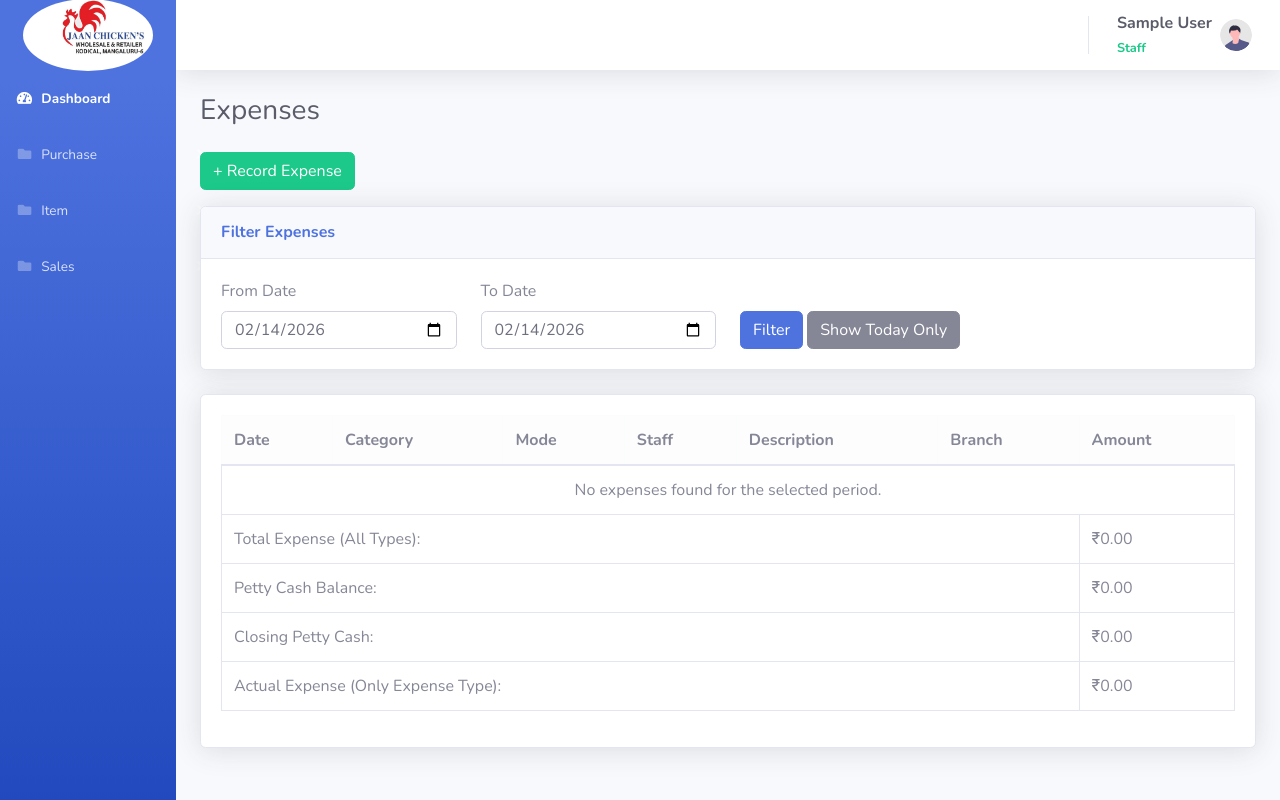
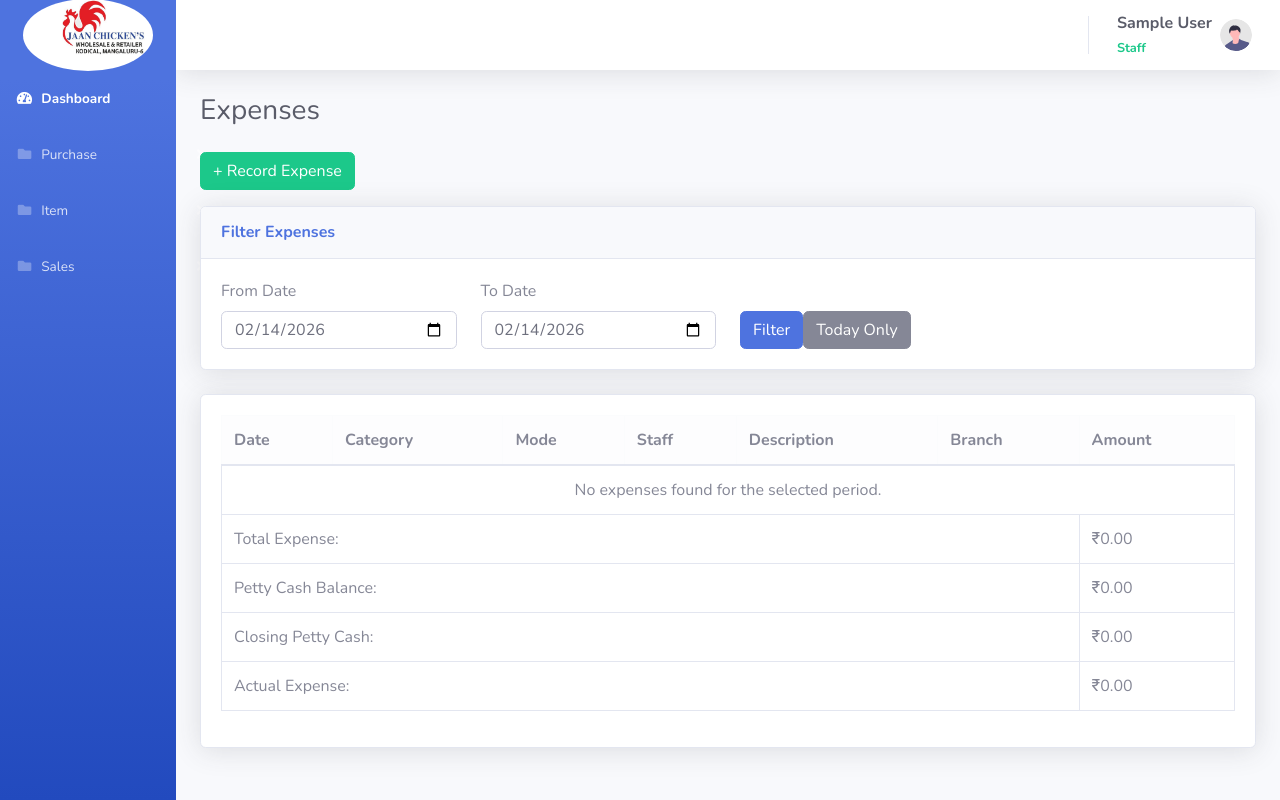
Before and after one commit to harshith-99/meat_shop, a Django app: page /accounts/expenses/ in a window 1280 px wide. Run offline with Django 5.2, Linux system fonts and the light colour scheme; the visitor is signed in with stand-in values (Sample User, id 1); parts of the project's set-up code (start-up, migrations or seed data) failed here and were passed over; some libraries are stand-ins or nearby versions.

Commit message:
commited on 03032026

```diff
--- a/accounts/views.py
+++ b/accounts/views.py
@@ -819,16 +819,14 @@ def expense_list(request):
     user = request.user
     is_admin_like = user.role in ['admin', 'super_admin']
 
-    # Filters
+    today = date.today()
+
+    # Get filter values from GET
     branch_id = request.GET.get('branch')
     from_date_str = request.GET.get('from_date')
     to_date_str = request.GET.get('to_date')
 
-    today = date.today()
-
-    expenses = Expense.objects.filter(delete_status=False).select_related('expense', 'staff', 'branch')
-
-    # Default to TODAY if no dates provided
+    # Parse dates safely — default to today only if invalid
     from_date = today
     to_date = today
 
@@ -844,6 +842,14 @@ def expense_list(request):
         except ValueError:
             to_date = today
 
+    # Base queryset with date filter always applied
+    expenses = Expense.objects.filter(
+        delete_status=False,
+        payment_date__gte=from_date,
+        payment_date__lte=to_date
+    ).select_related('expense', 'staff', 'branch')
+
+    # Branch filter
     selected_branch = None
     if is_admin_like:
         if branch_id and branch_id.isdigit():
@@ -858,19 +864,14 @@ def expense_list(request):
 
     expenses = expenses.order_by('-payment_date')
 
-    # ───────── 1. Total Expense (all filtered) ─────────
+    # ───────── Calculations (unchanged) ─────────
     total_expense = expenses.aggregate(total=Sum('amount'))['total'] or Decimal('0.00')
 
-    # ───────── 2. Petty Cash Balance ─────────
-    # Assuming there's only one row or we take the latest/first one
     petty_cash = PettyCashBalance.objects.first()
     petty_cash_balance = petty_cash.balance if petty_cash else Decimal('0.00')
 
-    # ───────── 3. Closing Petty Cash ─────────
     closing_petty_cash = petty_cash_balance - total_expense
 
-    # ───────── 4. Actual Expense = Closing Petty Cash - Total of type 'expense' ─────────
-    expense_type = ExpenseCategory.objects.filter(type='expense')
     total_expense_only = expenses.filter(expense__type='expense').aggregate(total=Sum('amount'))['total'] or Decimal('0.00')
     actual_expense = closing_petty_cash - total_expense_only
 
@@ -879,10 +880,9 @@ def expense_list(request):
         'branches': Branch.objects.all() if is_admin_like else [],
         'is_admin_like': is_admin_like,
         'selected_branch': selected_branch,
-        'from_date': from_date.strftime('%Y-%m-%d'),  # format for input value
-        'to_date': to_date.strftime('%Y-%m-%d'),
+        'from_date': from_date.strftime('%Y-%m-%d'),  # for input value
+        'to_date': to_date.strftime('%Y-%m-%d'),      # for input value
         'today': today.strftime('%Y-%m-%d'),
-        'total_expense' : total_expense,
         'total_expense': total_expense,
         'petty_cash_balance': petty_cash_balance,
         'closing_petty_cash': closing_petty_cash,
--- a/templates/expense_list.html
+++ b/templates/expense_list.html
@@ -12,15 +12,17 @@
         </div>
     </div>
 
+    <!-- FILTER CARD - Fixed alignment with Bootstrap grid -->
     <div class="card shadow mb-4">
         <div class="card-header py-3">
             <h6 class="m-0 font-weight-bold text-primary">Filter Expenses</h6>
         </div>
         <div class="card-body">
-            <form method="get" class="row g-3">
+            <form method="get" class="row g-3 align-items-end">
                 {% if is_admin_like %}
                 <div class="col-md-3">
-                    <select name="branch" class="form-control">
+                    <label class="form-label">Branch</label>
+                    <select name="branch" class="form-select">
                         <option value="">All Branches</option>
                         {% for b in branches %}
                         <option value="{{ b.branch_id }}" {% if selected_branch and selected_branch.branch_id == b.branch_id %}selected{% endif %}>
@@ -30,17 +32,20 @@
                     </select>
                 </div>
                 {% endif %}
+
                 <div class="col-md-3">
                     <label class="form-label">From Date</label>
                     <input type="date" name="from_date" class="form-control" value="{{ from_date }}">
                 </div>
+
                 <div class="col-md-3">
                     <label class="form-label">To Date</label>
                     <input type="date" name="to_date" class="form-control" value="{{ to_date }}">
                 </div>
-                <div class="col-md-3 align-self-end">
-                    <button type="submit" class="btn btn-primary mt-4">Filter</button>
-                    <a href="{% url 'expense_list' %}" class="btn btn-secondary mt-4">Show Today Only</a>
+
+                <div class="col-md-3 d-flex align-items-end gap-2">
+                    <button type="submit" class="btn btn-primary">Filter</button>
+                    <a href="{% url 'expense_list' %}" class="btn btn-secondary">Today Only</a>
                 </div>
             </form>
         </div>
@@ -78,7 +83,7 @@
                     </tbody>
                     <tfoot>
                         <tr>
-                            <td colspan="6" class="text-end">Total Expense (All Types):</td>
+                            <td colspan="6" class="text-end">Total Expense:</td>
                             <td>₹{{ total_expense|floatformat:2|intcomma }}</td>
                         </tr>
                         <tr>
@@ -90,7 +95,7 @@
                             <td>₹{{ closing_petty_cash|floatformat:2|intcomma }}</td>
                         </tr>
                         <tr>
-                            <td colspan="6" class="text-end">Actual Expense (Only Expense Type):</td>
+                            <td colspan="6" class="text-end">Actual Expense:</td>
                             <td>₹{{ actual_expense|floatformat:2|intcomma }}</td>
                         </tr>
                     </tfoot>
```
